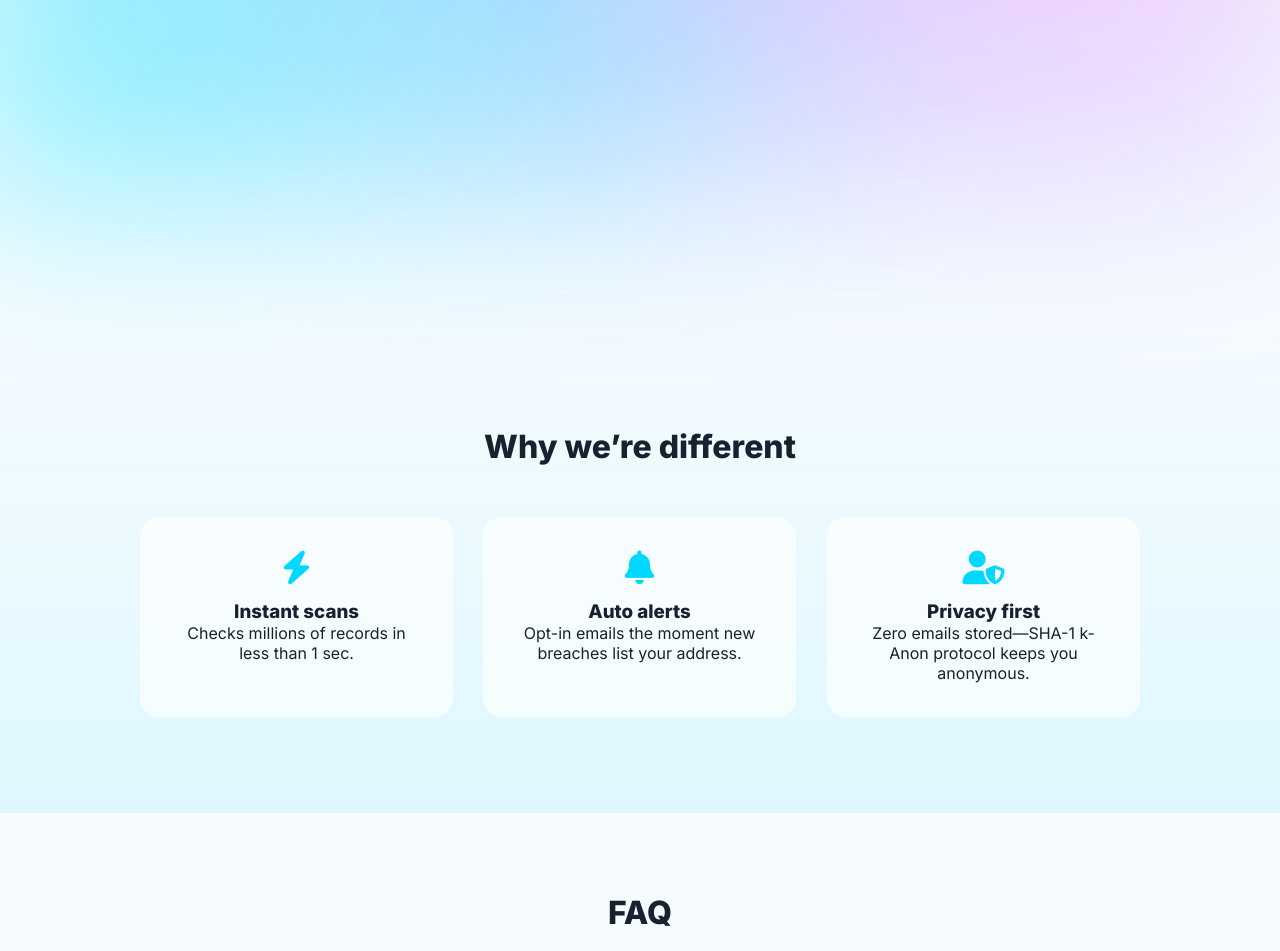
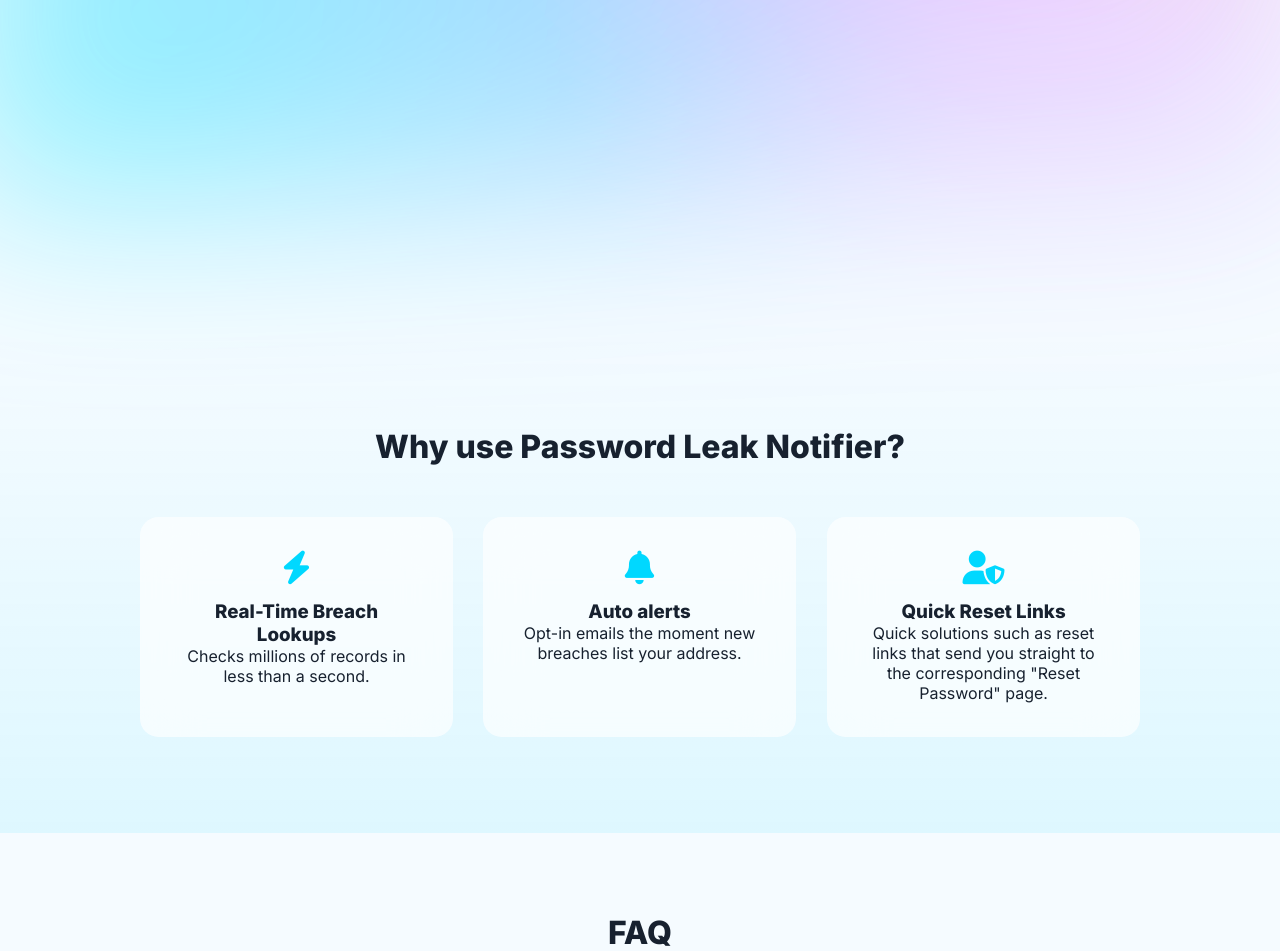
Before and after one commit to WSU-4110/PasswordLeakNotifier, a Flask app: page / in a window 1280 px wide. Shown: the part 621-1572 px from the top of the page. Run offline with Flask 3, Linux system fonts and the light colour scheme.

Commit message:
Changed text for features

```diff
--- a/templates/index.html
+++ b/templates/index.html
@@ -76,13 +76,13 @@
     <!-- ------------- Features ------------- -->
     <section id="features" class="features-section">
         <div class="container">
-            <h2 class="section-title" data-aos="fade-up">Why we’re different</h2>
+            <h2 class="section-title" data-aos="fade-up">Why use Password Leak Notifier?</h2>
 
             <div class="features-grid">
                 <div class="feature-card" data-aos="flip-left">
                     <i class="fa-solid fa-bolt feature-icon"></i>
-                    <h3>Instant scans</h3>
-                    <p>Checks millions of records in less&nbsp;than&nbsp;1&nbsp;sec.</p>
+                    <h3>Real-Time Breach Lookups</h3>
+                    <p>Checks millions of records in less&nbsp;than&nbsp;a&nbsp;second.</p>
                 </div>
 
                 <div class="feature-card" data-aos="flip-left" data-aos-delay="100">
@@ -93,8 +93,8 @@
 
                 <div class="feature-card" data-aos="flip-left" data-aos-delay="200">
                     <i class="fa-solid fa-user-shield feature-icon"></i>
-                    <h3>Privacy first</h3>
-                    <p>Zero emails stored—SHA-1&nbsp;k-Anon protocol keeps you anonymous.</p>
+                    <h3>Quick Reset Links</h3>
+                    <p>Quick solutions such as reset links that send you straight to the corresponding "Reset Password" page.</p>
                 </div>
             </div>
         </div>
```
